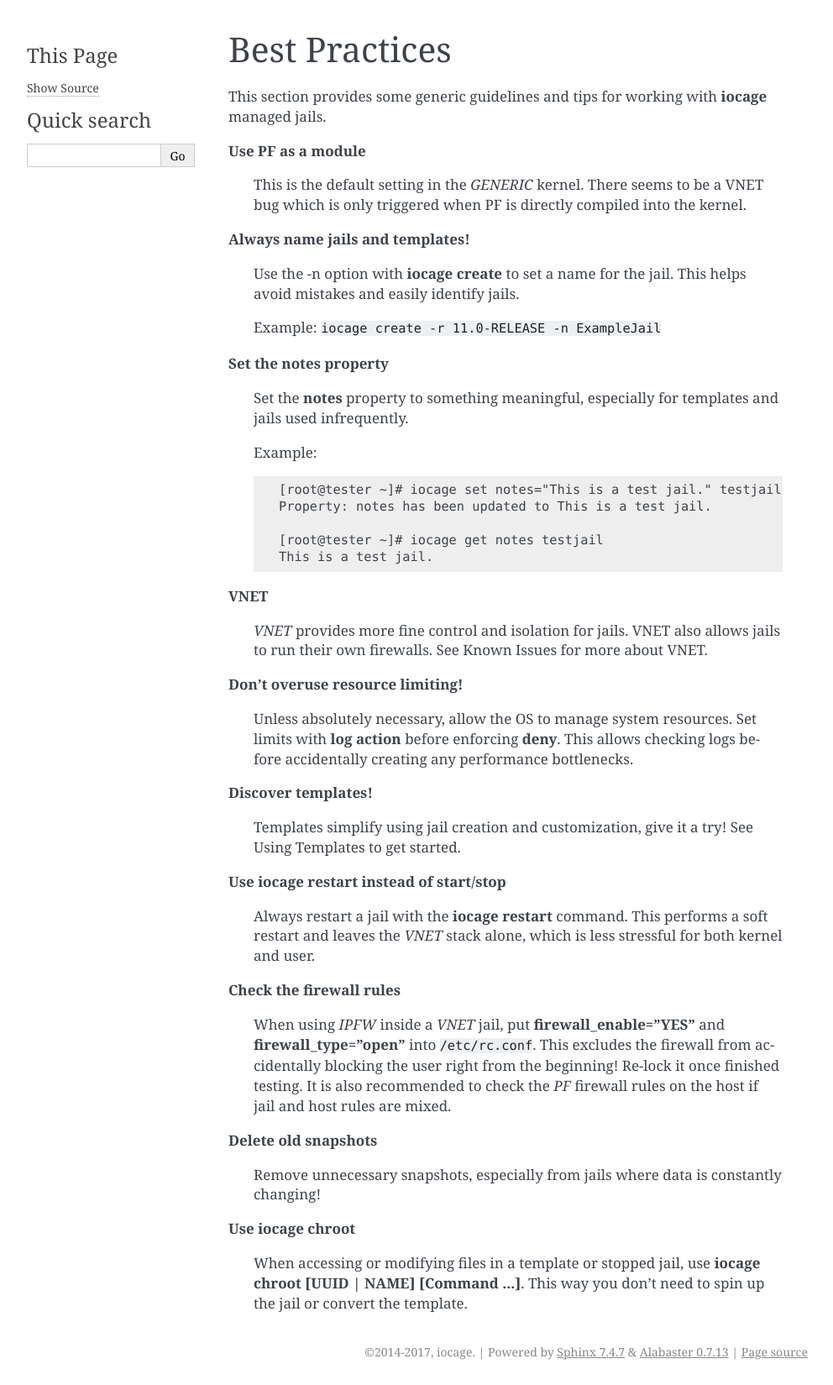
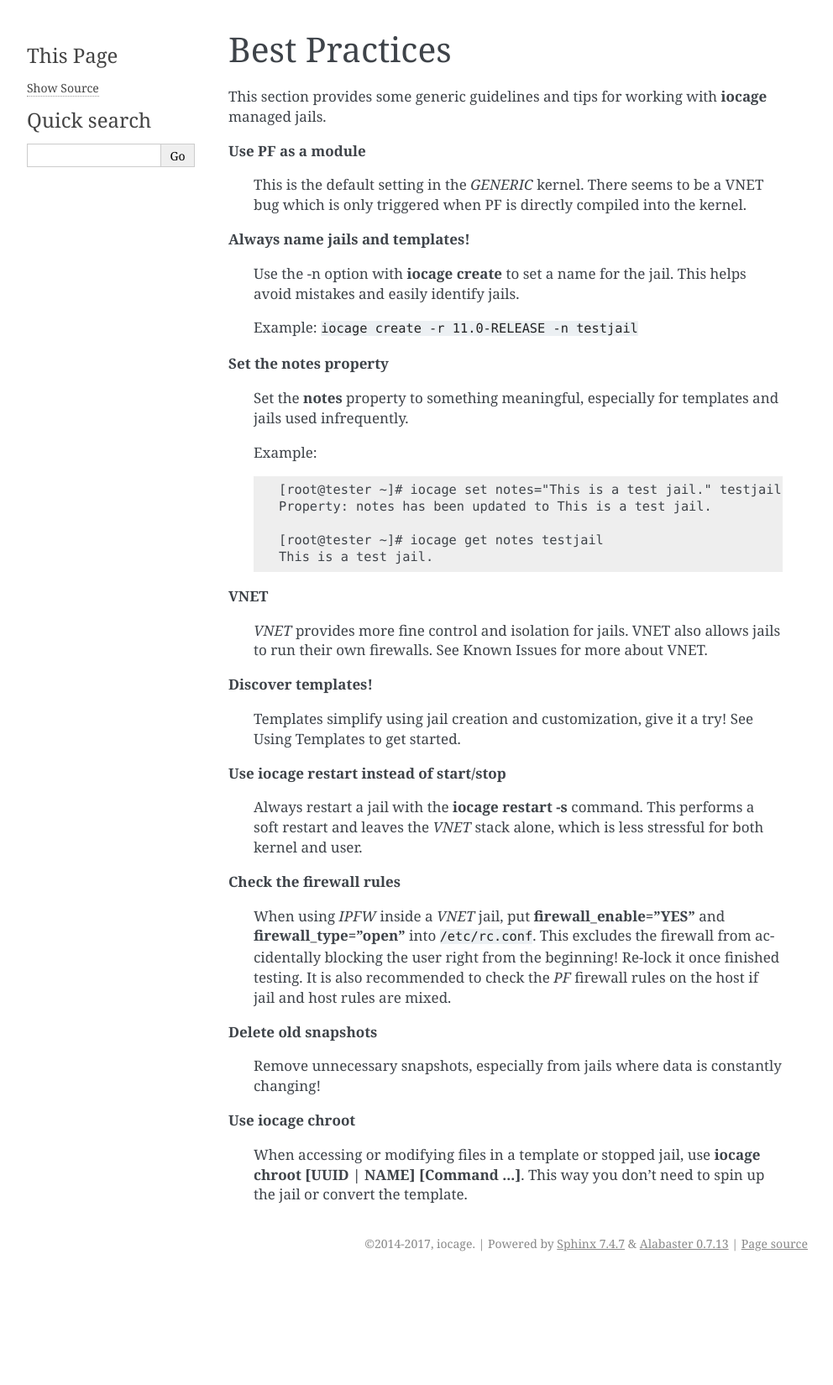
Before and after one commit to iocage/iocage, a Sphinx documentation site: the page built from doc/source/best-practices.rst, in a window 1280 px wide. Shown: the whole page at 84% size, without its empty margins (148-1140 px from the left). Built offline with Sphinx 7.4.7, drawn with Linux system fonts in a browser that asks for light colours; after the commit the page ends 1520 px from its top, so only the background shows below that.

Commit message:
Add review comments
I removed the reference to resource limiting entirely, as that seems far enough back in versions (and discouraged) that it's probably a better idea to not mention it at all.

```diff
--- a/doc/source/best-practices.rst
+++ b/doc/source/best-practices.rst
@@ -18,7 +18,7 @@ This section provides some generic guidelines and tips for working with
   Use the -n option with :command:`iocage create` to set a name for the
   jail. This helps avoid mistakes and easily identify jails.
 
-  Example: :samp:`iocage create -r 11.0-RELEASE -n ExampleJail`
+  Example: :samp:`iocage create -r 11.0-RELEASE -n testjail`
 
 **Set the notes property**
 
@@ -41,13 +41,6 @@ This section provides some generic guidelines and tips for working with
   allows jails to run their own firewalls. See :ref:`Known Issues` for
   more about VNET.
 
-**Don't overuse resource limiting!**
-
-  Unless absolutely necessary, allow the OS to manage system resources.
-  Set limits with :command:`log action` before enforcing
-  :command:`deny`. This allows checking logs before accidentally
-  creating any performance bottlenecks.
-
 **Discover templates!**
 
   Templates simplify using jail creation and customization, give it a
@@ -55,9 +48,9 @@ This section provides some generic guidelines and tips for working with
 
 **Use** :command:`iocage restart` **instead of start/stop**
 
-  Always restart a jail with the :command:`iocage restart` command. This
-  performs a soft restart and leaves the *VNET* stack alone, which is
-  less stressful for both kernel and user.
+  Always restart a jail with the :command:`iocage restart -s` command.
+  This performs a soft restart and leaves the *VNET* stack alone, which
+  is less stressful for both kernel and user.
 
 **Check the firewall rules**
 
```
